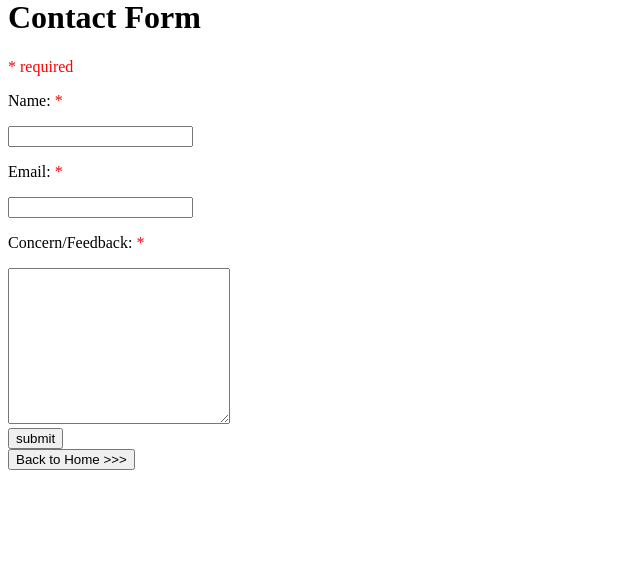
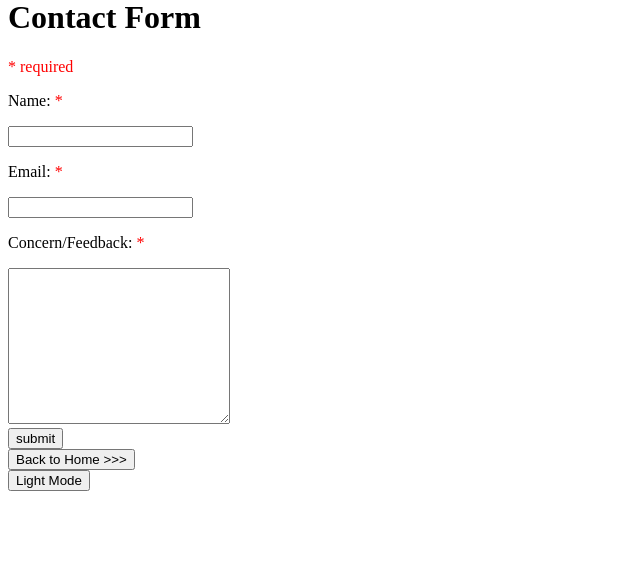
Before and after one commit to puffin-beta/CSP_SEM1_FINAL_PROJECT, a PHP site: page /contact-page/contact.php in a window 1280 px wide. Shown: the part 22-595 px from the top of the page, without its empty margins (0-640 px from the left). Run offline with PHP 8.4, Linux system fonts and the light colour scheme.

Commit message:
Update contact.php

```diff
--- a/contact-page/contact.php
+++ b/contact-page/contact.php
@@ -48,5 +48,8 @@
 			<input type="submit" value="submit"></input>
 		</form>
 		<button type="button" onclick="back_to_home()">Back to Home >>></button>
+		<div class="parcontnav">
+ </div>
+  <button id="modeswitch" onclick="changetheme()">Light Mode</button>
 	</body>
 </html>
```
